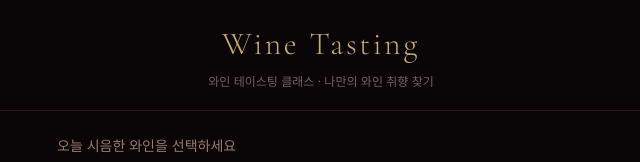
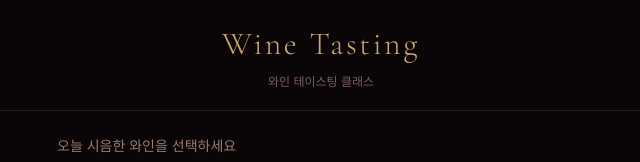
Before and after one commit to munjunghoon-glitch/wine-tasting-app, a Next.js app: page /tasting in a window 1280 px wide. Shown: the top 162 px of the page, without its empty margins (319-959 px from the left). Built offline with nearby package versions, Linux system fonts and the light colour scheme.

Commit message:
fix: 부제목 제거

```diff
--- a/app/tasting/page.tsx
+++ b/app/tasting/page.tsx
@@ -147,7 +147,7 @@ function TastingContent() {
           color: '#7a5c6a',
           marginTop: '4px',
         }}>
-          {session.title} · {session.subtitle}
+          {session.title}
         </p>
       </header>
 
```
